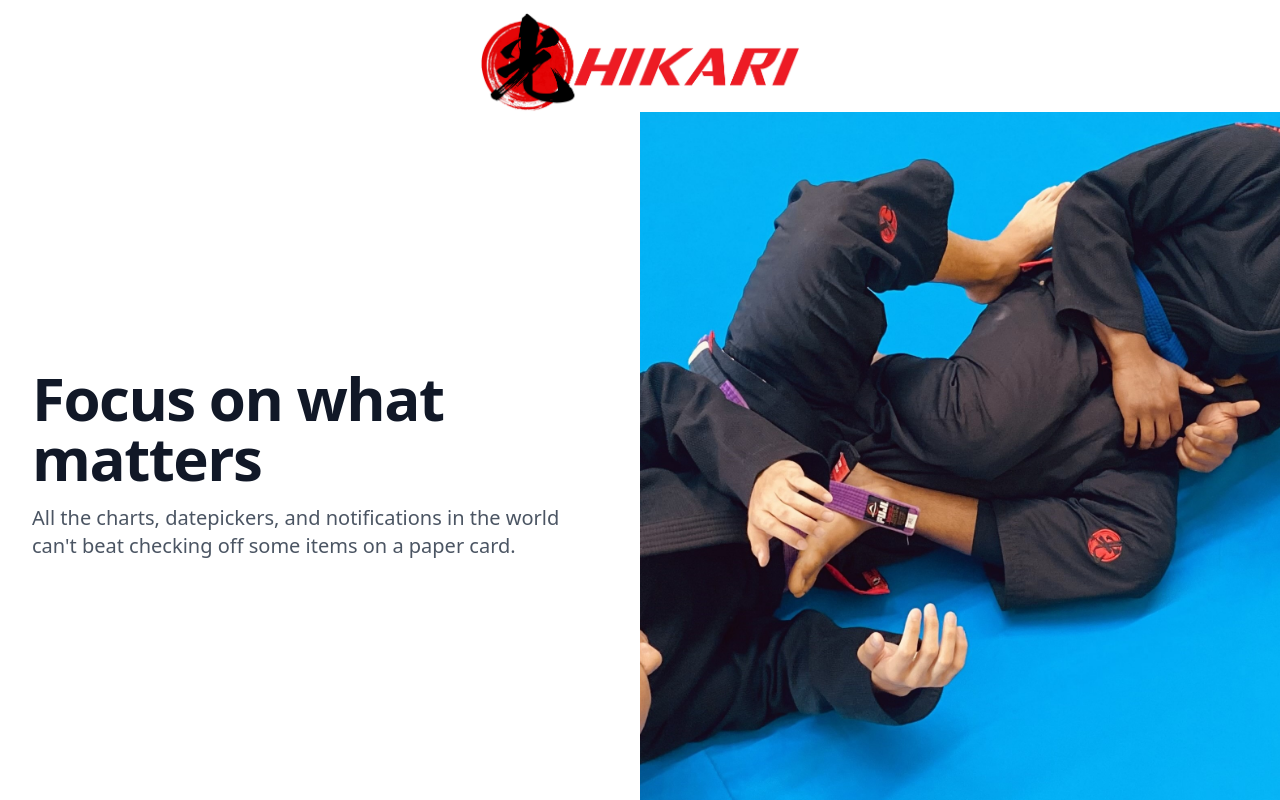
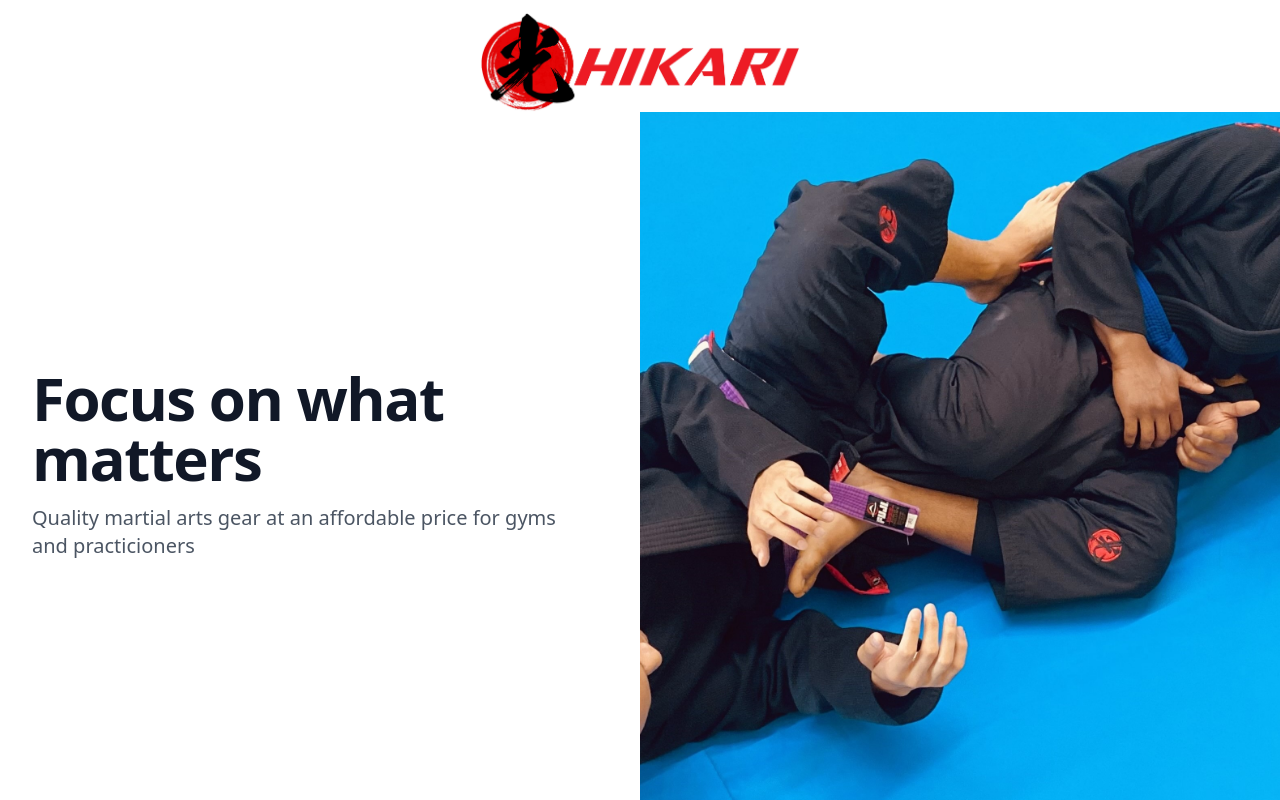
Before and after one commit to aahyder/hikari-frontend, a React (Create React App) app: page / in a window 1280 px wide. Shown: the top 800 px of the page. Built offline with nearby package versions, Linux system fonts and the light colour scheme.

Commit message:
Update App.js

```diff
--- a/src/App.js
+++ b/src/App.js
@@ -266,8 +266,7 @@ export default function Example() {
                       Focus on what matters
                     </h1>
                     <p className="mt-4 text-xl text-gray-600">
-                      All the charts, datepickers, and notifications in the world can't beat checking off some items on
-                      a paper card.
+                      Quality martial arts gear at an affordable price for gyms and practicioners
                     </p>
                   </div>
                 </div>
```
